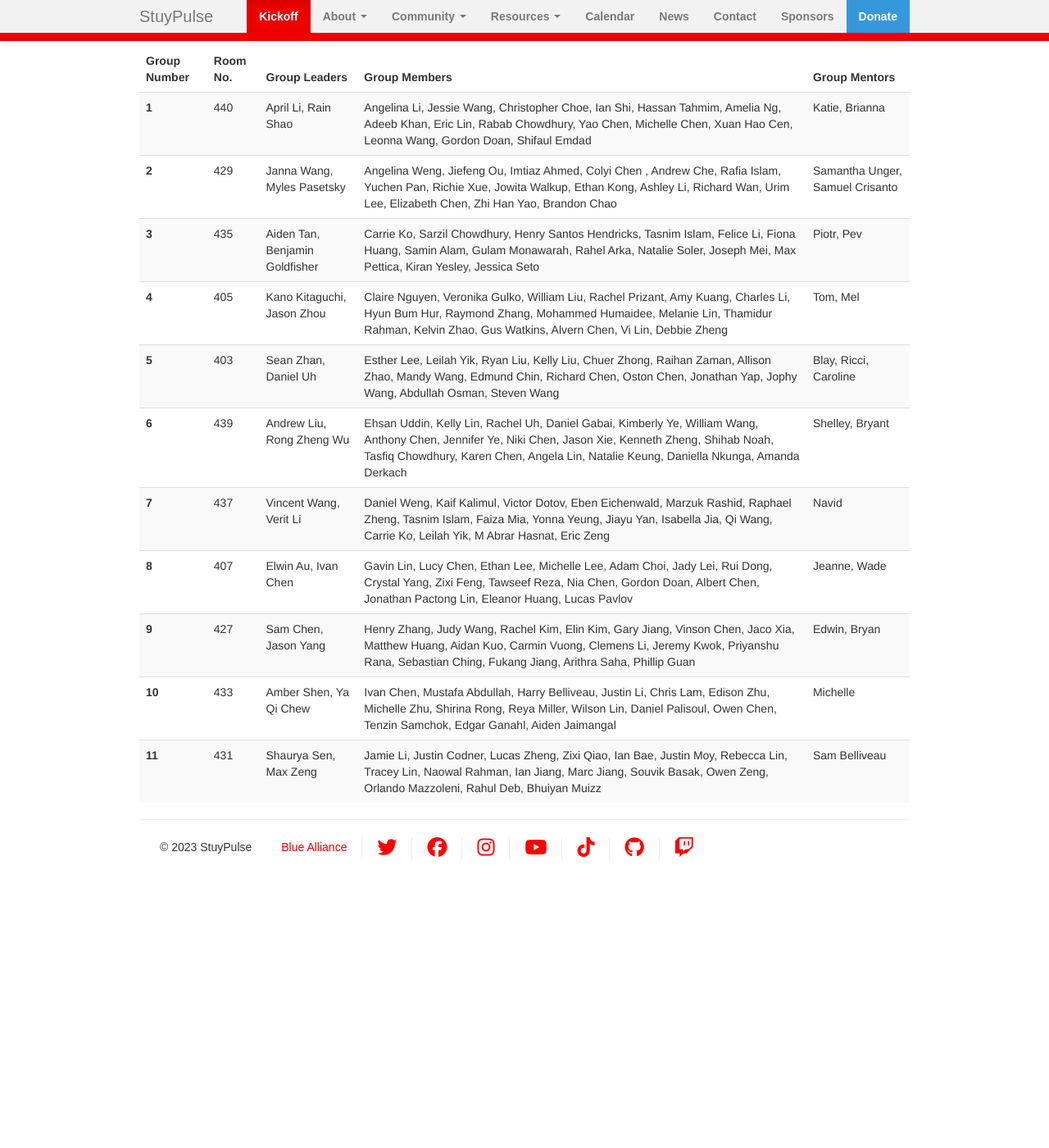
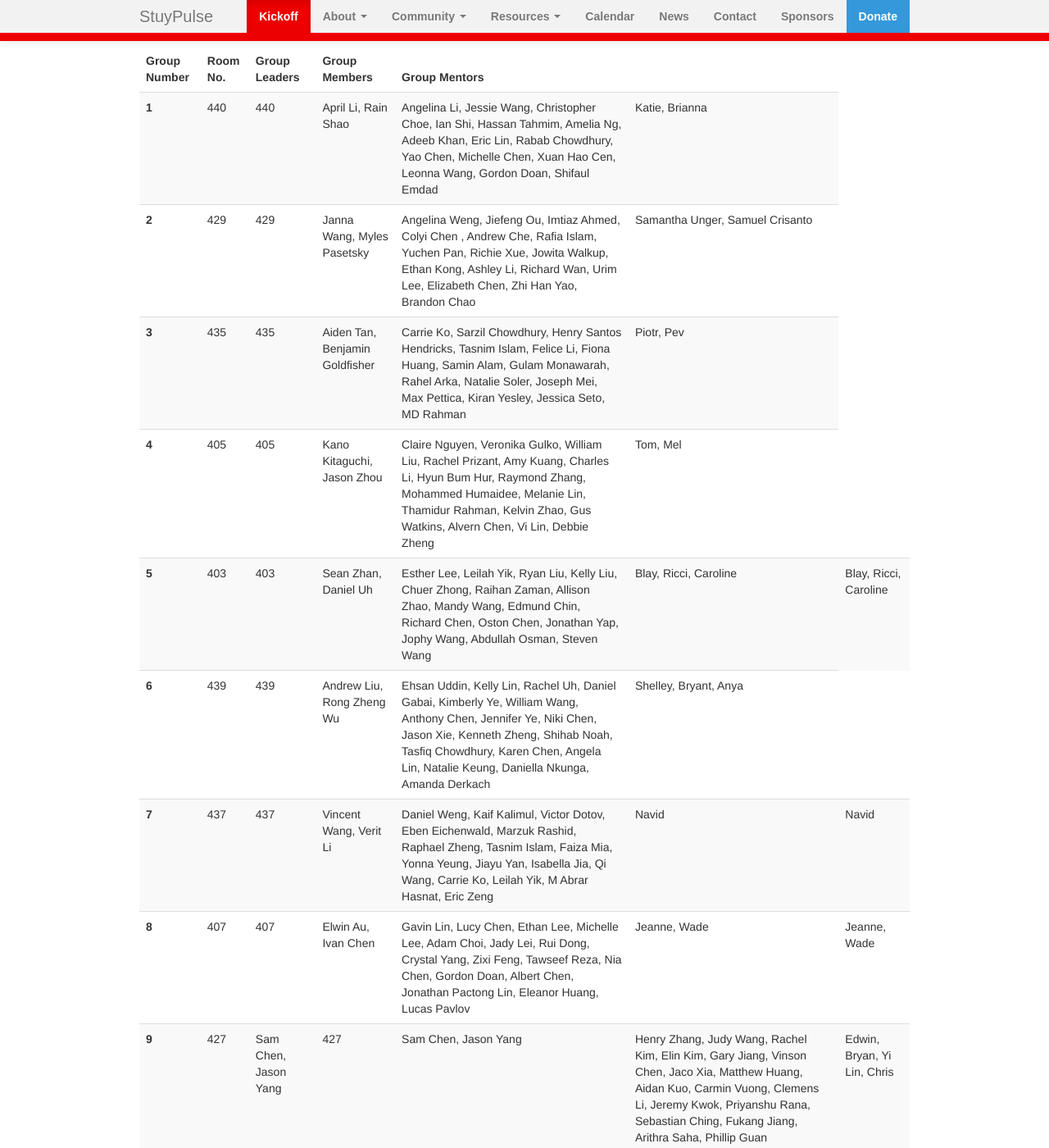
Before and after one commit to StuyPulse/team694.github.io, a Jekyll site: the page built from kickoff/index.md, in a window 1280 px wide and 1400 px high, scrolled down 1280 px. Shown: the whole window at 82% size. Built offline with Jekyll 4.4.1, drawn with Linux system fonts in a browser that asks for light colours; nearby versions of some CDN libraries; before the commit the page ends 2369 px from its top, so only the background shows below that.

Commit message:
Update kickoff groups
* Update kickoff group members

* Add kickoff to navbar

* Update kickoff room & mentors

* Remove duplicate table cells

* Update kickoff groups

```diff
--- a/kickoff/index.md
+++ b/kickoff/index.md
@@ -110,12 +110,14 @@
   <tr>
     <th scope="row"> 1 </th>
     <td> 440 </td>
+    <td> 440 </td>
     <td> April Li, Rain Shao </td>
     <td> Angelina Li, Jessie Wang, Christopher Choe, Ian Shi, Hassan Tahmim, Amelia Ng, Adeeb Khan, Eric Lin, Rabab Chowdhury, Yao Chen, Michelle Chen, Xuan Hao Cen, Leonna Wang, Gordon Doan, Shifaul Emdad </td>
     <td> Katie, Brianna </td>
   </tr>
   <tr>
     <th scope="row"> 2 </th>
+    <td> 429 </td>
     <td> 429 </td>
     <td> Janna Wang, Myles Pasetsky </td>
     <td> Angelina Weng, Jiefeng Ou, Imtiaz Ahmed, Colyi Chen , Andrew Che, Rafia Islam, Yuchen Pan, Richie Xue, Jowita Walkup, Ethan Kong, Ashley Li, Richard Wan, Urim Lee, Elizabeth Chen, Zhi Han Yao, Brandon Chao </td>
@@ -124,12 +126,14 @@
   <tr>
     <th scope="row"> 3 </th>
     <td> 435 </td>
+    <td> 435 </td>
     <td> Aiden Tan, Benjamin Goldfisher </td>
-    <td> Carrie Ko, Sarzil Chowdhury, Henry Santos Hendricks, Tasnim Islam, Felice Li, Fiona Huang, Samin Alam, Gulam Monawarah, Rahel Arka, Natalie Soler, Joseph Mei, Max Pettica, Kiran Yesley, Jessica Seto </td>
+    <td> Carrie Ko, Sarzil Chowdhury, Henry Santos Hendricks, Tasnim Islam, Felice Li, Fiona Huang, Samin Alam, Gulam Monawarah, Rahel Arka, Natalie Soler, Joseph Mei, Max Pettica, Kiran Yesley, Jessica Seto, MD Rahman </td>
     <td> Piotr, Pev </td>
   </tr>
   <tr>
     <th scope="row"> 4 </th>
+    <td> 405 </td>
     <td> 405 </td>
     <td> Kano Kitaguchi, Jason Zhou </td>
     <td> Claire Nguyen, Veronika Gulko, William Liu, Rachel Prizant, Amy Kuang, Charles Li, Hyun Bum Hur, Raymond Zhang, Mohammed Humaidee, Melanie Lin, Thamidur Rahman, Kelvin Zhao, Gus Watkins, Alvern Chen, Vi Lin, Debbie Zheng </td>
@@ -138,40 +142,50 @@
   <tr>
     <th scope="row"> 5 </th>
     <td> 403 </td>
+    <td> 403 </td>
     <td> Sean Zhan, Daniel Uh </td>
     <td> Esther Lee, Leilah Yik, Ryan Liu, Kelly Liu, Chuer Zhong, Raihan Zaman, Allison Zhao, Mandy Wang, Edmund Chin, Richard Chen, Oston Chen, Jonathan Yap, Jophy Wang, Abdullah Osman, Steven Wang </td>
+    <td> Blay, Ricci, Caroline </td>
     <td> Blay, Ricci, Caroline </td>
   </tr>
   <tr>
     <th scope="row"> 6 </th>
     <td> 439 </td>
+    <td> 439 </td>
     <td> Andrew Liu, Rong Zheng Wu </td>
     <td> Ehsan Uddin, Kelly Lin, Rachel Uh, Daniel Gabai, Kimberly Ye, William Wang, Anthony Chen, Jennifer Ye, Niki Chen, Jason Xie, Kenneth Zheng, Shihab Noah, Tasfiq Chowdhury, Karen Chen, Angela Lin, Natalie Keung, Daniella Nkunga, Amanda Derkach </td>
-    <td> Shelley, Bryant </td>
+    <td> Shelley, Bryant, Anya </td>
   </tr>
   <tr>
     <th scope="row"> 7 </th>
     <td> 437 </td>
+    <td> 437 </td>
     <td> Vincent Wang, Verit Li </td>
     <td> Daniel Weng, Kaif Kalimul, Victor Dotov, Eben Eichenwald, Marzuk Rashid, Raphael Zheng, Tasnim Islam, Faiza Mia, Yonna Yeung, Jiayu Yan, Isabella Jia, Qi Wang, Carrie Ko, Leilah Yik, M Abrar Hasnat, Eric Zeng</td>
+    <td> Navid </td>
     <td> Navid </td>
   </tr>
   <tr>
     <th scope="row"> 8 </th>
     <td> 407 </td>
+    <td> 407 </td>
     <td> Elwin Au, Ivan Chen </td>
     <td> Gavin Lin, Lucy Chen, Ethan Lee, Michelle Lee, Adam Choi, Jady Lei, Rui Dong, Crystal Yang, Zixi Feng, Tawseef Reza, Nia Chen, Gordon Doan, Albert Chen, Jonathan Pactong Lin, Eleanor Huang, Lucas Pavlov </td>
+    <td> Jeanne, Wade </td>
     <td> Jeanne, Wade </td>
   </tr>
   <tr>
     <th scope="row"> 9 </th>
     <td> 427 </td>
     <td> Sam Chen, Jason Yang  </td>
+    <td> 427 </td>
+    <td> Sam Chen, Jason Yang  </td>
     <td> Henry Zhang, Judy Wang, Rachel Kim, Elin Kim, Gary Jiang, Vinson Chen, Jaco Xia, Matthew Huang, Aidan Kuo, Carmin Vuong, Clemens Li, Jeremy Kwok, Priyanshu Rana, Sebastian Ching, Fukang Jiang, Arithra Saha, Phillip Guan </td>
-    <td> Edwin, Bryan </td>
+    <td> Edwin, Bryan, Yi Lin, Chris </td>
   </tr>
   <tr>
     <th scope="row"> 10 </th>
+    <td> 433 </td>
     <td> 433 </td>
     <td> Amber Shen, Ya Qi Chew </td>
     <td> Ivan Chen, Mustafa Abdullah, Harry Belliveau, Justin Li, Chris Lam, Edison Zhu, Michelle Zhu, Shirina Rong, Reya Miller, Wilson Lin, Daniel Palisoul, Owen Chen, Tenzin Samchok, Edgar Ganahl, Aiden Jaimangal </td>
@@ -180,8 +194,10 @@
   <tr>
     <th scope="row"> 11 </th>
     <td> 431 </td>
+    <td> 431 </td>
     <td> Shaurya Sen, Max Zeng </td>
     <td> Jamie Li, Justin Codner, Lucas Zheng, Zixi Qiao, Ian Bae, Justin Moy, Rebecca Lin, Tracey Lin, Naowal Rahman, Ian Jiang, Marc Jiang, Souvik Basak, Owen Zeng, Orlando Mazzoleni, Rahul Deb, Bhuiyan Muizz </td>
+    <td> Sam Belliveau </td>
     <td> Sam Belliveau </td>
   </tr>
   </tbody>
```
